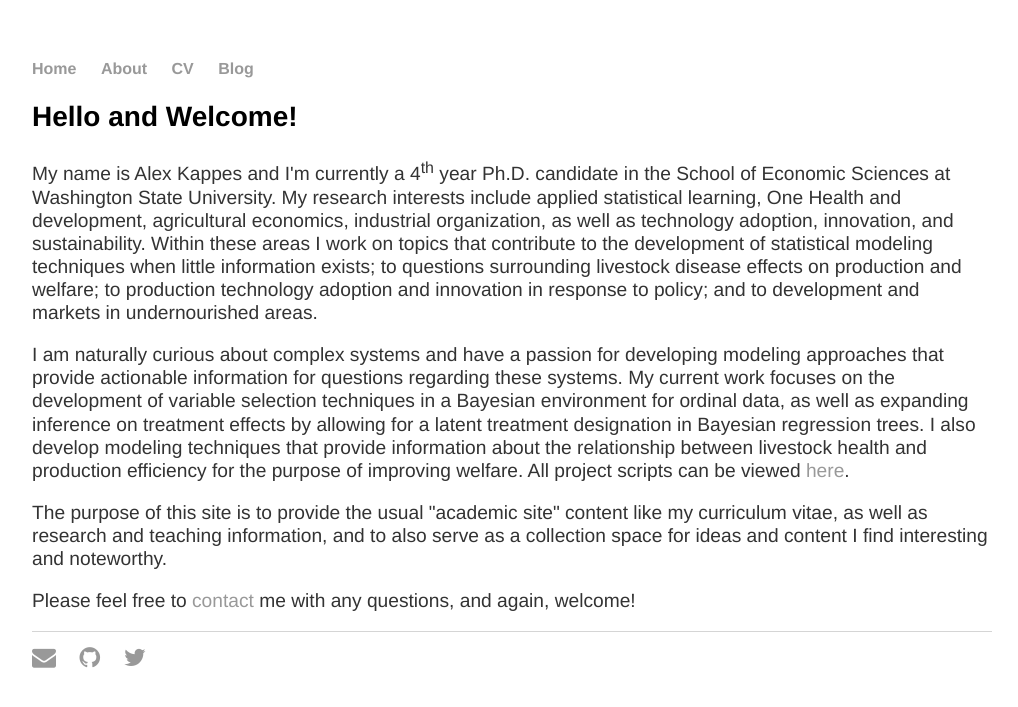
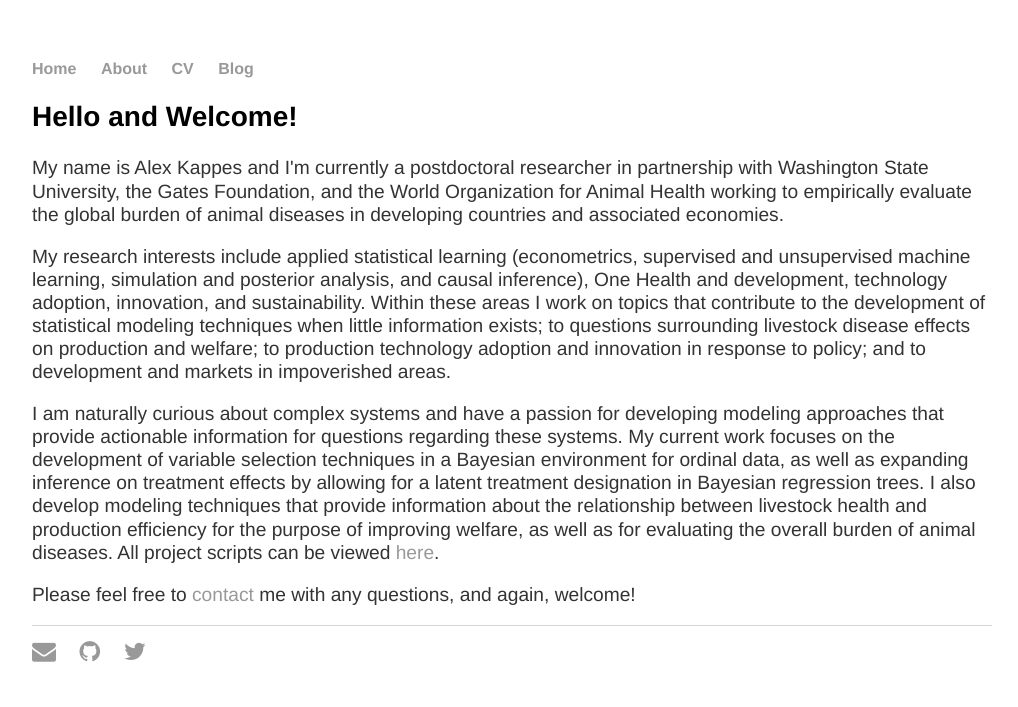
Before and after one commit to AJKappes/AJKappes.github.io, a Jekyll site: the page index.html, which Jekyll copies as it is, in a window 1280 px wide. Shown: the top 707 px of the page, without its empty margins (128-1146 px from the left). Built offline with Jekyll 4.4.1, drawn with Linux system fonts in a browser that asks for light colours.

Commit message:
update home

```diff
--- a/index.html
+++ b/index.html
@@ -21,11 +21,11 @@
 
 	<h2>Hello and Welcome!</h2>
 
-		<p>My name is Alex Kappes and I'm currently a 4<sup>th</sup> year Ph.D. candidate in the School of Economic Sciences at Washington State University. My research interests include applied statistical learning, One Health and development, agricultural economics, industrial organization, as well as technology adoption, innovation, and sustainability. Within these areas I work on topics that contribute to the development of statistical modeling techniques when little information exists; to questions surrounding livestock disease effects on production and welfare; to production technology adoption and innovation in response to policy; and to development and markets in undernourished areas. </p>
+		<p>My name is Alex Kappes and I'm currently a postdoctoral researcher in partnership with Washington State University, the Gates Foundation, and the World Organization for Animal Health working to empirically evaluate the global burden of animal diseases in developing countries and associated economies.</p>
 
-		<p>I am naturally curious about complex systems and have a passion for developing modeling approaches that provide actionable information for questions regarding these systems. My current work focuses on the development of variable selection techniques in a Bayesian environment for ordinal data, as well as expanding inference on treatment effects by allowing for a latent treatment designation in Bayesian regression trees. I also develop modeling techniques that provide information about the relationship between livestock health and production efficiency for the purpose of improving welfare. All project scripts can be viewed <a href="https://github.com/AJKappes">here</a>.</p>
+		<p>My research interests include applied statistical learning (econometrics, supervised and unsupervised machine learning, simulation and posterior analysis, and causal inference), One Health and development, technology adoption, innovation, and sustainability. Within these areas I work on topics that contribute to the development of statistical modeling techniques when little information exists; to questions surrounding livestock disease effects on production and welfare; to production technology adoption and innovation in response to policy; and to development and markets in impoverished areas. </p>
 
-		<p>The purpose of this site is to provide the usual "academic site" content like my curriculum vitae, as well as research and teaching information, and to also serve as a collection space for ideas and content I find interesting and noteworthy.</p>
+		<p>I am naturally curious about complex systems and have a passion for developing modeling approaches that provide actionable information for questions regarding these systems. My current work focuses on the development of variable selection techniques in a Bayesian environment for ordinal data, as well as expanding inference on treatment effects by allowing for a latent treatment designation in Bayesian regression trees. I also develop modeling techniques that provide information about the relationship between livestock health and production efficiency for the purpose of improving welfare, as well as for evaluating the overall burden of animal diseases. All project scripts can be viewed <a href="https://github.com/AJKappes">here</a>.</p>
 
 		<p>Please feel free to <a href="mailto:alexander.kappes@wsu.edu">contact</a> me with any questions, and again, welcome!</p>
 
```
